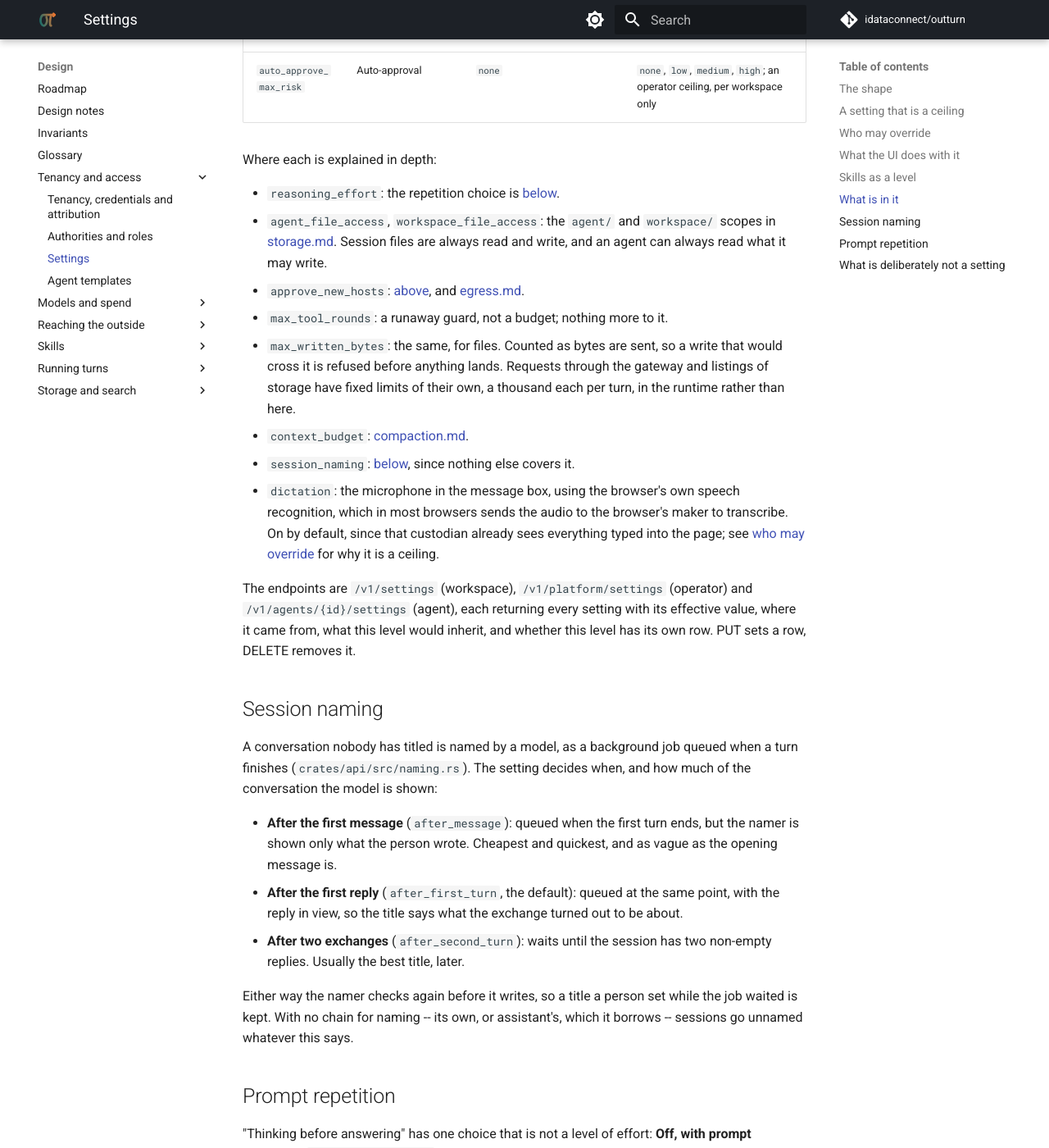
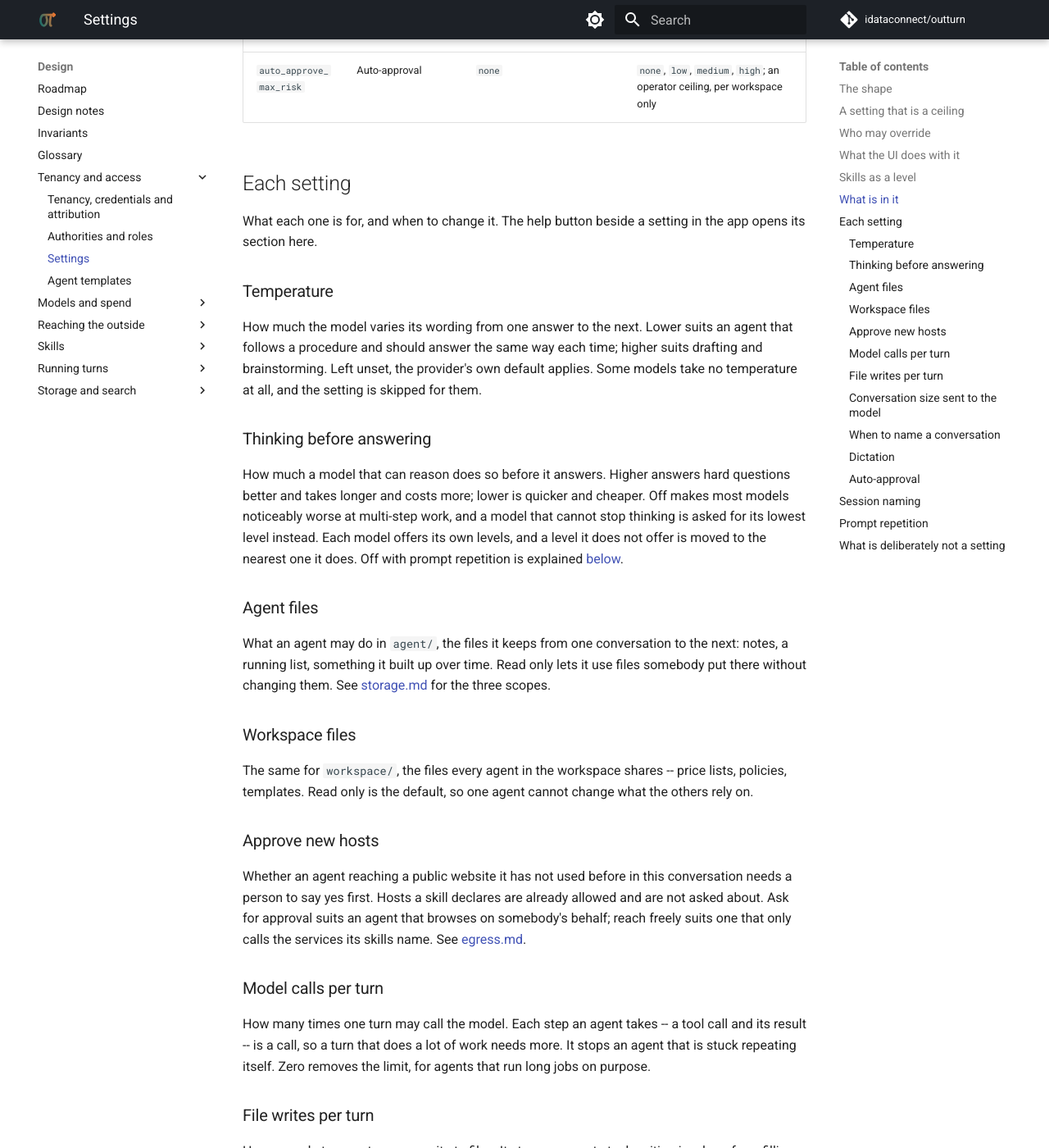
Before and after one commit to idataconnect/outturn, an MkDocs documentation site: the page built from docs/settings.md, in a window 1280 px wide and 1400 px high, scrolled down 3441 px. Shown: the whole window at 82% size. Built offline with MkDocs 1.6.1 and Material for MkDocs 9.7.7, drawn with Linux system fonts in a browser that asks for light colours; comment, search, counter and statistics services are not loaded; some of the changed text lies outside the part shown.

Commit message:
Link each setting to its own section of the documentation
Setting descriptions were growing into essays: why bytes, when to set
it, what it leaves room for. Each setting now has a section in
docs/settings.md headed with its key, and a help button beside it in
the app opening that section, so the description can stay one line.
A test refuses a setting with no section. Where the button points is
OUTTURN_DOCS_URL on the UI -- the published docs by default, a copy of
a deployment's own, or off.

Co-Authored-By: Claude Opus 5.5 <noreply@anthropic.com>

```diff
--- a/docs/settings.md
+++ b/docs/settings.md
@@ -126,26 +126,108 @@ below is workspace-overridable, and so overridable per agent too.
 | `dictation` | Dictation | `on` | `off`, `on`; an operator ceiling, per workspace only |
 | `auto_approve_max_risk` | Auto-approval | `none` | `none`, `low`, `medium`, `high`; an operator ceiling, per workspace only |
 
-Where each is explained in depth:
+## Each setting
 
-- `reasoning_effort`: the repetition choice is [below](#prompt-repetition).
-- `agent_file_access`, `workspace_file_access`: the `agent/` and `workspace/`
-  scopes in [storage.md](storage.md). Session files are always read and
-  write, and an agent can always read what it may write.
-- `approve_new_hosts`: [above](#a-setting-that-is-a-ceiling), and
-  [egress.md](egress.md).
-- `max_tool_rounds`: a runaway guard, not a budget; nothing more to it.
-- `max_written_bytes`: the same, for files. Counted as bytes are sent, so a
-  write that would cross it is refused before anything lands. Requests through
-  the gateway and listings of storage have fixed limits of their own, a
-  thousand each per turn, in the runtime rather than here.
-- `context_budget`: [compaction.md](compaction.md).
-- `session_naming`: [below](#session-naming), since nothing else covers it.
-- `dictation`: the microphone in the message box, using the browser's own
-  speech recognition, which in most browsers sends the audio to the
-  browser's maker to transcribe. On by default, since that custodian already
-  sees everything typed into the page; see [who may override](#who-may-override)
-  for why it is a ceiling.
+What each one is for, and when to change it. The help button beside a
+setting in the app opens its section here.
+
+### Temperature {#temperature}
+
+How much the model varies its wording from one answer to the next. Lower
+suits an agent that follows a procedure and should answer the same way each
+time; higher suits drafting and brainstorming. Left unset, the provider's own
+default applies. Some models take no temperature at all, and the setting is
+skipped for them.
+
+### Thinking before answering {#reasoning_effort}
+
+How much a model that can reason does so before it answers. Higher answers
+hard questions better and takes longer and costs more; lower is quicker and
+cheaper. Off makes most models noticeably worse at multi-step work, and a
+model that cannot stop thinking is asked for its lowest level instead. Each model offers its own levels, and a
+level it does not offer is moved to the nearest one it does. Off with prompt
+repetition is explained [below](#prompt-repetition).
+
+### Agent files {#agent_file_access}
+
+What an agent may do in `agent/`, the files it keeps from one conversation to
+the next: notes, a running list, something it built up over time. Read only
+lets it use files somebody put there without changing them. See
+[storage.md](storage.md) for the three scopes.
+
+### Workspace files {#workspace_file_access}
+
+The same for `workspace/`, the files every agent in the workspace shares --
+price lists, policies, templates. Read only is the default, so one agent
+cannot change what the others rely on.
+
+### Approve new hosts {#approve_new_hosts}
+
+Whether an agent reaching a public website it has not used before in this
+conversation needs a person to say yes first. Hosts a skill declares are
+already allowed and are not asked about. Ask for approval suits an agent
+that browses on somebody's behalf; reach freely suits one that only calls the
+services its skills name. See [egress.md](egress.md).
+
+### Model calls per turn {#max_tool_rounds}
+
+How many times one turn may call the model. Each step an agent takes -- a
+tool call and its result -- is a call, so a turn that does a lot of work
+needs more. It stops an agent that is stuck repeating itself. Zero removes
+the limit, for agents that run long jobs on purpose.
+
+### File writes per turn {#max_written_bytes}
+
+How many bytes one turn may write to files. It stops an agent stuck writing
+in a loop from filling the store. A write that would go past it is refused
+before anything is stored. Raise it for agents that produce large files on
+purpose, such as exports; zero removes the limit.
+
+### Conversation size sent to the model {#context_budget}
+
+How much of a conversation is sent to the model on each turn, in bytes. A
+long conversation eventually outgrows any model, and when it reaches this
+size the oldest tool results are dropped first, then the conversation is
+summarized ([compaction.md](compaction.md)).
+
+Left unset it follows each model: 400,000 bytes, or two bytes per token of
+the model's context window where that is less. That leaves room for the
+reply and for tool results that arrive during the turn, which this does not
+count.
+
+It is in bytes because a token is counted differently by every provider, and
+the conversation has to be sized before it is known which model will answer.
+When a chain has several models, the conversation is sized for the smallest
+window among them.
+
+Set it yourself when:
+
+- a model's context window is not in the catalog -- a local model you added
+  by hand, say. Use about two bytes per token of the window the server was
+  started with: a 32,768-token window is about 65,000 bytes.
+- conversations are reaching the limit and costing more than you want. A
+  smaller budget sends less on every turn.
+
+A value larger than a model's window allows is ignored for that model.
+
+### When to name a conversation {#session_naming}
+
+When an untitled conversation is given a title. See
+[session naming](#session-naming) below for the three choices.
+
+### Dictation {#dictation}
+
+A microphone button in the message box, using the browser's speech
+recognition. Most browsers send the audio to the browser's maker to
+transcribe. An operator can turn it off for a workspace; see
+[who may override](#who-may-override).
+
+### Auto-approval {#auto_approve_max_risk}
+
+The highest risk an auto-approval policy in this workspace may cover. None
+means every request that needs approval goes to a person. An operator sets
+the ceiling per workspace; the workspace writes its policies under it. See
+[auto-approval.md](auto-approval.md).
 
 The endpoints are `/v1/settings` (workspace), `/v1/platform/settings`
 (operator) and `/v1/agents/{id}/settings` (agent), each returning every
```
Also changed, not shown: AGENTS.md (+1 -0 lines), docs/deployment.md (+1 -0 lines), docs/roadmap.md (+10 -0 lines), ui/src/components/SettingsCascade.test.tsx (+6 -0 lines), ui/src/components/SettingsCascade.tsx (+18 -1 lines), 6 other files.
